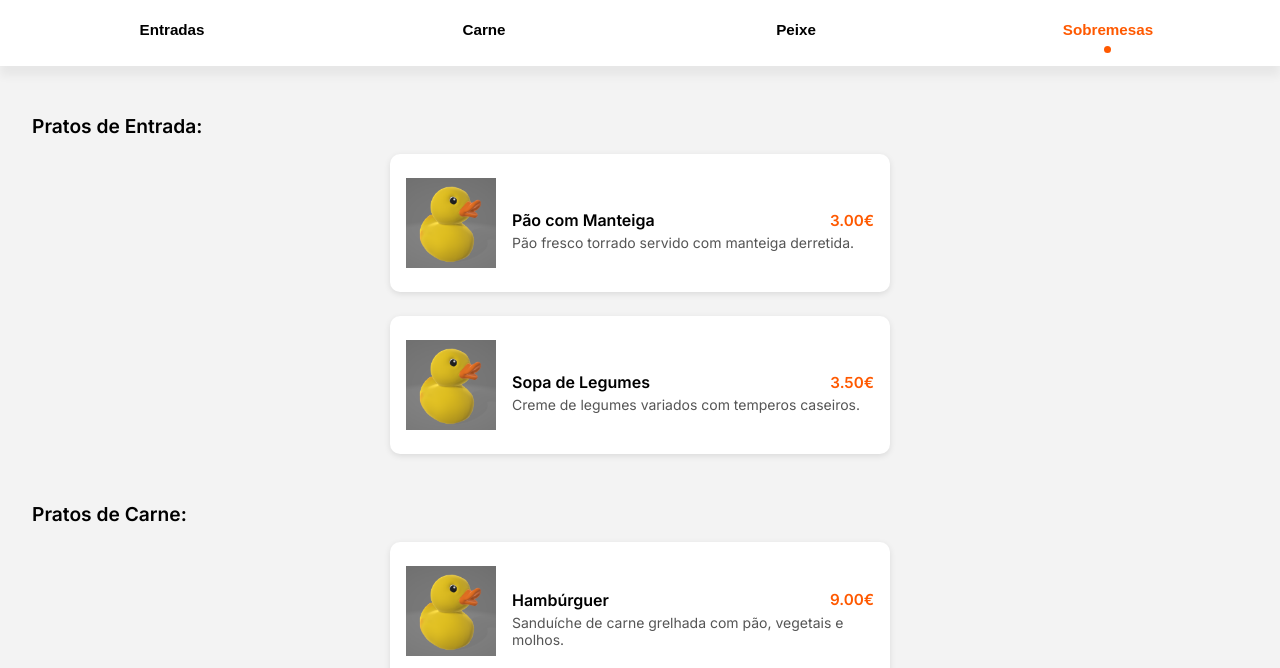
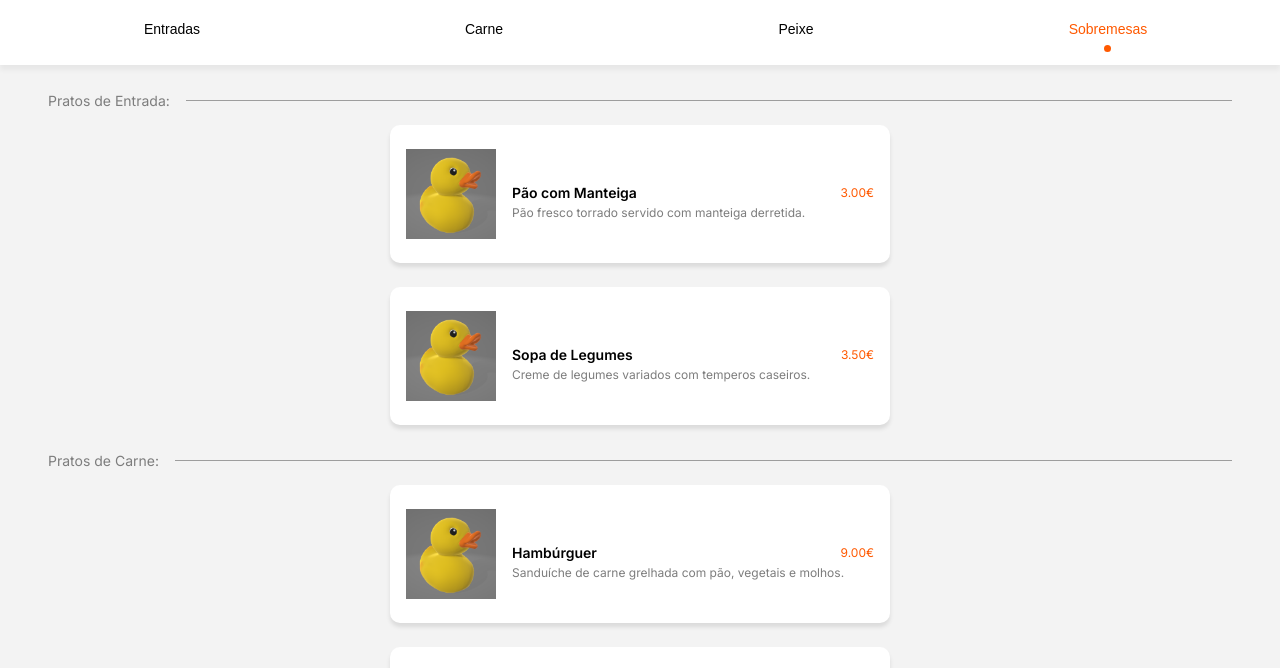
Before and after one commit to GonLopes27/ARmenu, a plain HTML site: page index.html in a window 1280 px wide. Shown: the part 65-733 px from the top of the page. Drawn offline with Linux system fonts and the light colour scheme.

Commit message:
Tweaks nas fontes e adição de uma linha a separar as secções

```diff
--- a/css/styles.css
+++ b/css/styles.css
@@ -28,7 +28,7 @@ html, body {
 }
 
 main {
-  padding: 0 1rem;
+  padding: 0 2rem;
 }
 
 body {
@@ -101,7 +101,7 @@ nav li.active {
   background: #fff;
   border-radius: 10px;
   padding: 1.5rem 1rem;
-  box-shadow: 0 2px 6px rgba(0, 0, 0, 0.1);
+  box-shadow: 0 4px 4px rgba(0, 0, 0, 0.1);
   margin: 0 auto 1.5rem;
   align-items: center;
   width: 100%;
@@ -116,7 +116,8 @@ nav li.active {
 }
 
 .dish-card h3 {
-  font-size: 1rem;
+  font-size: 14px;
+  font-weight: 600;
   display: flex;
   justify-content: space-between;
   align-items: center;
@@ -129,13 +130,14 @@ nav li.active {
 
 .dish-card .price {
   color: #FF5900;
-  font-weight: bold;
-  font-size: 0.95rem;
+  font-weight: 500;
+  font-size: 12px;
 }
 
 .dish-card p {
-  color: #555;
-  font-size: 0.875rem;
+  color: #7D7D7D;
+  font-size: 12px;
+  font-weight: 400;
   margin: 0;
 }
 
@@ -151,7 +153,7 @@ button {
 }
 
 .categoryBtns {
-    width: 100%;
+  width: 100%;
   max-width: 100%;
   box-sizing: border-box;
   display: flex;
@@ -162,7 +164,7 @@ button {
   position: sticky;
   top: 0;
   z-index: 100;
-  box-shadow: 0 10px 9px rgba(0, 0, 0, 0.05);
+  box-shadow: 0 5px 5px rgba(0, 0, 0, 0.05);
 }
 
 .categoryBtns button {
@@ -171,8 +173,8 @@ button {
   background: none;
   border: none;
   color: black;
-  font-size: 0.95rem;
-  font-weight: bold;
+  font-size: 14px;
+  font-weight: 400;
   padding: 0.5rem 0;
   cursor: pointer;
 }
@@ -262,7 +264,20 @@ header {
 
 h2[id^="secao-"] {
   scroll-margin-top: 100px;
-  font-size: 1.2rem;
-  margin: 3rem 1rem 1rem;
-  font-weight: 600;
+  font-size: 14px;
+  color: #7D7D7D;
+  margin: 1.7rem 1rem 1rem;
+  font-weight: 400;
+  display: flex;
+  align-items: center;
+  gap: 0.5rem;
+  position: relative;
 }
+
+h2[id^="secao-"]::after {
+  content: "";
+  flex: 1;
+  height: 1px;
+  background-color: #9D9D9D;
+  margin-left: 0.5rem;
+}
```
